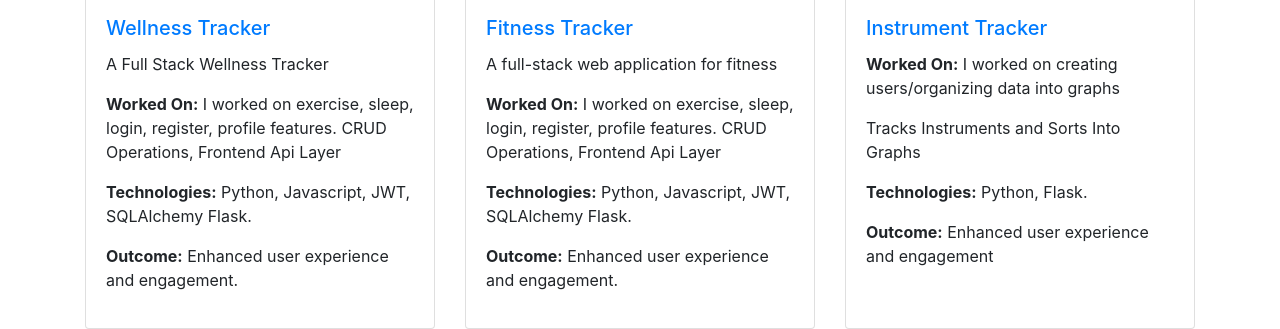
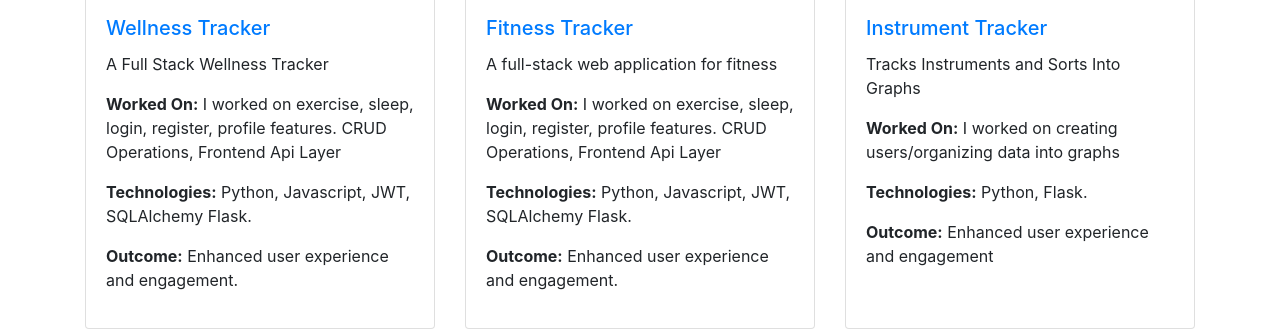
Before and after one commit to iKAN2025/Nighthawk-Pages, a Jekyll site: the page built from index.md, in a window 1280 px wide and 1111 px high, cut to the strip 782-1111 px from the top of the window. Built offline with Jekyll 4.4.1, drawn with Linux system fonts in a browser that asks for light colours.

Commit message:
change order

```diff
--- a/index.md
+++ b/index.md
@@ -46,8 +46,8 @@ Hi, I'm Isabel Marilla,  a student at Del Norte High School who is interested in
         <img class="card-img-top" src="{{ site.baseurl }}/images/musical.png" alt="Instrument Tracker">
         <div class="card-body">
             <h5 class="card-title"><a href="https://github.com/iKAN2025/">Instrument Tracker</a></h5>
+            <p class="card-text">Tracks Instruments and Sorts Into Graphs</p>
              <p><strong>Worked On:</strong> I worked on  creating users/organizing data into graphs</p>
-            <p class="card-text">Tracks Instruments and Sorts Into Graphs</p>
             <p><strong>Technologies:</strong> Python, Flask.</p>
             <p><strong>Outcome:</strong> Enhanced user experience and engagement </p>
         </div>
```
